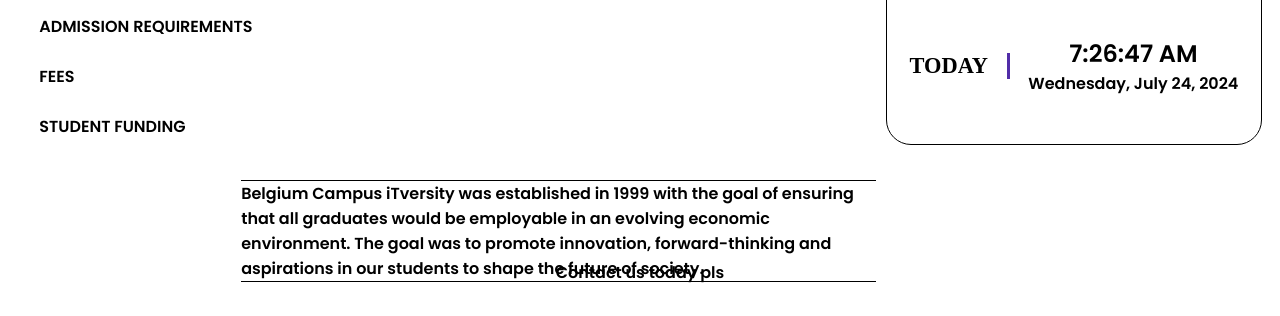
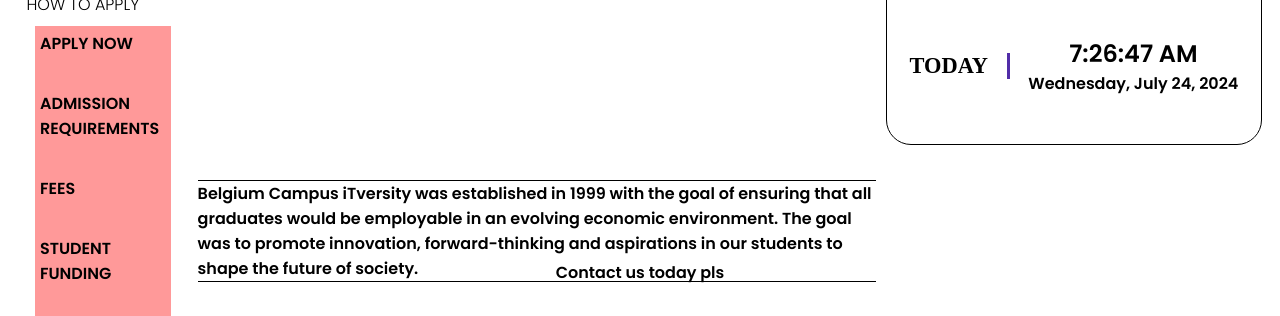
Before and after one commit to ReinardPieters/WPR281_Assignment, a plain HTML site: page index.html in a window 1280 px wide. Shown: the part 533-849 px from the top of the page. Drawn offline with nearby package versions, Linux system fonts and the light colour scheme.

Commit message:
Fixed some allignment on side panel

```diff
--- a/Style.css
+++ b/Style.css
@@ -692,21 +692,23 @@
   margin: auto;
   text-align: left;
   text-transform: uppercase;
-  /*background-color: rgba(255, 0, 0, 0.4);*/
+  background-color: rgba(255, 0, 0, 0.4);
   width: 80%;
   text-decoration: none;
-  text-wrap: nowrap;
+  line-height: 1fr;
 }
 .sidePanel-Button{
   display: flex;
   text-decoration: none;
   color: black;
   border-radius: 5px;
-  height: fit-content + 5px;
+  height: fit-content;
   width: fit-content;
+  padding: 5px;
 }
 .sidePanel-Button:hover{
-  background-color: rgba(98, 0, 195, 0.4);
+  background-color: #512da8;
+    color: #fff;
 
 }
 
```
